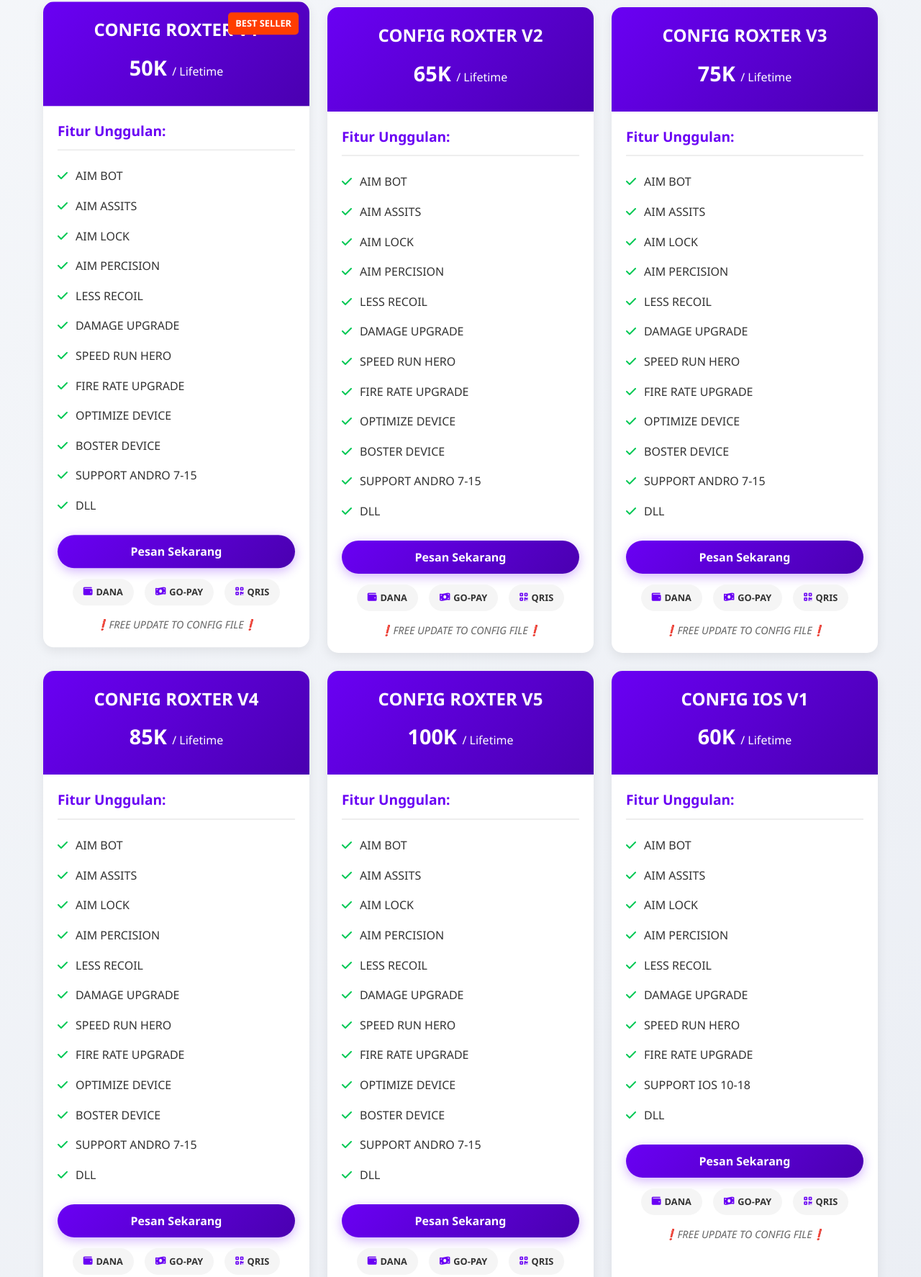
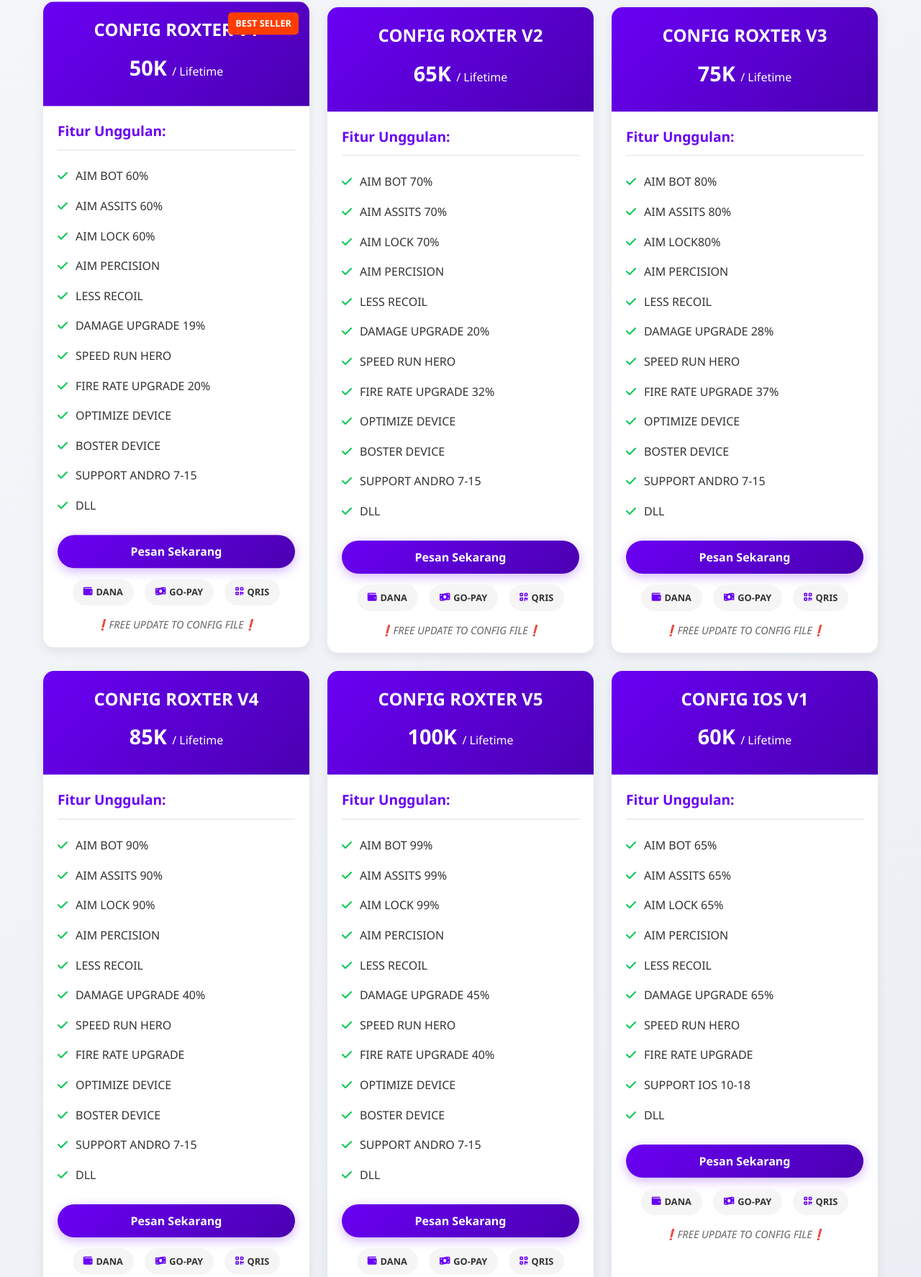
Before and after one commit to ROXTER-MD/Roxter-Project, a plain HTML site: page index.html in a window 1280 px wide. Shown: the part 348-2122 px from the top of the page at 72% size. Drawn offline with Linux system fonts and the light colour scheme.

Commit message:
index.html

```diff
--- a/index.html
+++ b/index.html
@@ -490,14 +490,14 @@
                 <div class="product-features">
                     <h4>Fitur Unggulan:</h4>
                     <ul class="feature-list">
-                        <li>AIM BOT</li>
-                        <li>AIM ASSITS</li>
-                        <li>AIM LOCK</li>
+                        <li>AIM BOT 60%</li>
+                        <li>AIM ASSITS 60%</li>
+                        <li>AIM LOCK 60%</li>
                         <li>AIM PERCISION</li>
                         <li>LESS RECOIL</li>
-                        <li>DAMAGE UPGRADE</li>
+                        <li>DAMAGE UPGRADE 19%</li>
                         <li>SPEED RUN HERO</li>
-                        <li>FIRE RATE UPGRADE</li>
+                        <li>FIRE RATE UPGRADE 20%</li>
                         <li>OPTIMIZE DEVICE</li>
                         <li>BOSTER DEVICE</li>
                         <li>SUPPORT ANDRO 7-15</li>
@@ -529,14 +529,14 @@
                 <div class="product-features">
                     <h4>Fitur Unggulan:</h4>
                     <ul class="feature-list">
-                        <li>AIM BOT</li>
-                        <li>AIM ASSITS</li>
-                        <li>AIM LOCK</li>
+                        <li>AIM BOT 70%</li>
+                        <li>AIM ASSITS 70%</li>
+                        <li>AIM LOCK 70%</li>
                         <li>AIM PERCISION</li>
                         <li>LESS RECOIL</li>
-                        <li>DAMAGE UPGRADE</li>
+                        <li>DAMAGE UPGRADE 20%</li>
                         <li>SPEED RUN HERO</li>
-                        <li>FIRE RATE UPGRADE</li>
+                        <li>FIRE RATE UPGRADE 32%</li>
                         <li>OPTIMIZE DEVICE</li>
                         <li>BOSTER DEVICE</li>
                         <li>SUPPORT ANDRO 7-15</li>
@@ -568,14 +568,14 @@
                 <div class="product-features">
                     <h4>Fitur Unggulan:</h4>
                     <ul class="feature-list">
-                        <li>AIM BOT</li>
-                        <li>AIM ASSITS</li>
-                        <li>AIM LOCK</li>
+                        <li>AIM BOT 80%</li>
+                        <li>AIM ASSITS 80%</li>
+                        <li>AIM LOCK80%</li>
                         <li>AIM PERCISION</li>
                         <li>LESS RECOIL</li>
-                        <li>DAMAGE UPGRADE</li>
+                        <li>DAMAGE UPGRADE 28%</li>
                         <li>SPEED RUN HERO</li>
-                        <li>FIRE RATE UPGRADE</li>
+                        <li>FIRE RATE UPGRADE 37%</li>
                         <li>OPTIMIZE DEVICE</li>
                         <li>BOSTER DEVICE</li>
                         <li>SUPPORT ANDRO 7-15</li>
@@ -607,12 +607,12 @@
                 <div class="product-features">
                     <h4>Fitur Unggulan:</h4>
                     <ul class="feature-list">
-                        <li>AIM BOT</li>
-                        <li>AIM ASSITS</li>
-                        <li>AIM LOCK</li>
+                        <li>AIM BOT 90%</li>
+                        <li>AIM ASSITS 90%</li>
+                        <li>AIM LOCK 90%</li>
                         <li>AIM PERCISION</li>
                         <li>LESS RECOIL</li>
-                        <li>DAMAGE UPGRADE</li>
+                        <li>DAMAGE UPGRADE 40%</li>
                         <li>SPEED RUN HERO</li>
                         <li>FIRE RATE UPGRADE</li>
                         <li>OPTIMIZE DEVICE</li>
@@ -646,14 +646,14 @@
                 <div class="product-features">
                     <h4>Fitur Unggulan:</h4>
                     <ul class="feature-list">
-                        <li>AIM BOT</li>
-                        <li>AIM ASSITS</li>
-                        <li>AIM LOCK</li>
+                        <li>AIM BOT 99%</li>
+                        <li>AIM ASSITS 99%</li>
+                        <li>AIM LOCK 99%</li>
                         <li>AIM PERCISION</li>
                         <li>LESS RECOIL</li>
-                        <li>DAMAGE UPGRADE</li>
+                        <li>DAMAGE UPGRADE 45%</li>
                         <li>SPEED RUN HERO</li>
-                        <li>FIRE RATE UPGRADE</li>
+                        <li>FIRE RATE UPGRADE 40%</li>
                         <li>OPTIMIZE DEVICE</li>
                         <li>BOSTER DEVICE</li>
                         <li>SUPPORT ANDRO 7-15</li>
@@ -686,12 +686,12 @@
                 <div class="product-features">
                     <h4>Fitur Unggulan:</h4>
                     <ul class="feature-list">
-                        <li>AIM BOT</li>
-                        <li>AIM ASSITS</li>
-                        <li>AIM LOCK</li>
+                        <li>AIM BOT 65%</li>
+                        <li>AIM ASSITS 65%</li>
+                        <li>AIM LOCK 65%</li>
                         <li>AIM PERCISION</li>
                         <li>LESS RECOIL</li>
-                        <li>DAMAGE UPGRADE</li>
+                        <li>DAMAGE UPGRADE 65%</li>
                         <li>SPEED RUN HERO</li>
                         <li>FIRE RATE UPGRADE</li>
                         <li>SUPPORT IOS 10-18</li>
@@ -723,12 +723,12 @@
                 <div class="product-features">
                     <h4>Fitur Unggulan:</h4>
                     <ul class="feature-list">
-                        <li>AIM BOT</li>
-                        <li>AIM ASSITS</li>
-                        <li>AIM LOCK</li>
+                        <li>AIM BOT 75%</li>
+                        <li>AIM ASSITS 75%</li>
+                        <li>AIM LOCK 75%</li>
                         <li>AIM PERCISION</li>
                         <li>LESS RECOIL</li>
-                        <li>DAMAGE UPGRADE</li>
+                        <li>DAMAGE UPGRADE 20%</li>
                         <li>SPEED RUN HERO</li>
                         <li>FIRE RATE UPGRADE</li>
                         <li>SUPPORT IOS 10-18</li>
@@ -760,14 +760,14 @@
                 <div class="product-features">
                     <h4>Fitur Unggulan:</h4>
                     <ul class="feature-list">
-                        <li>AIM BOT</li>
-                        <li>AIM ASSITS</li>
-                        <li>AIM LOCK</li>
+                        <li>AIM BOT 85%</li>
+                        <li>AIM ASSITS 85%</li>
+                        <li>AIM LOCK 85%</li>
                         <li>AIM PERCISION</li>
                         <li>LESS RECOIL</li>
-                        <li>DAMAGE UPGRADE</li>
+                        <li>DAMAGE UPGRADE 30%</li>
                         <li>SPEED RUN HERO</li>
-                        <li>FIRE RATE UPGRADE</li>
+                        <li>FIRE RATE UPGRADE 85%</li>
                         <li>SUPPORT IOS 10-18</li>
                         <li>DLL</li>
                     </ul>
@@ -797,14 +797,14 @@
                 <div class="product-features">
                     <h4>Fitur Unggulan:</h4>
                     <ul class="feature-list">
-                        <li>AIM BOT</li>
-                        <li>AIM ASSITS</li>
-                        <li>AIM LOCK</li>
+                        <li>AIM BOT 85%</li>
+                        <li>AIM ASSITS 85%</li>
+                        <li>AIM LOCK 85%</li>
                         <li>AIM PERCISION</li>
                         <li>LESS RECOIL</li>
-                        <li>DAMAGE UPGRADE</li>
+                        <li>DAMAGE UPGRADE 35%</li>
                         <li>SPEED RUN HERO</li>
-                        <li>FIRE RATE UPGRADE</li>
+                        <li>FIRE RATE UPGRADE 30%</li>
                         <li>SUPPORT IOS 10-18</li>
                         <li>DLL</li>
                     </ul>
@@ -834,14 +834,14 @@
                 <div class="product-features">
                     <h4>Fitur Unggulan:</h4>
                     <ul class="feature-list">
-                        <li>AIM BOT</li>
-                        <li>AIM ASSITS</li>
-                        <li>AIM LOCK</li>
+                        <li>AIM BOT 99%</li>
+                        <li>AIM ASSITS 99%</li>
+                        <li>AIM LOCK 99%</li>
                         <li>AIM PERCISION</li>
                         <li>LESS RECOIL</li>
-                        <li>DAMAGE UPGRADE</li>
+                        <li>DAMAGE UPGRADE 99%</li>
                         <li>SPEED RUN HERO</li>
-                        <li>FIRE RATE UPGRADE</li>
+                        <li>FIRE RATE UPGRADE 99%</li>
                         <li>SUPPORT IOS 10-18</li>
                         <li>DLL</li>
                     </ul>
@@ -1192,4 +1192,4 @@
         }
     </script>
 </body>
-    </html>
+                            </html>
```
